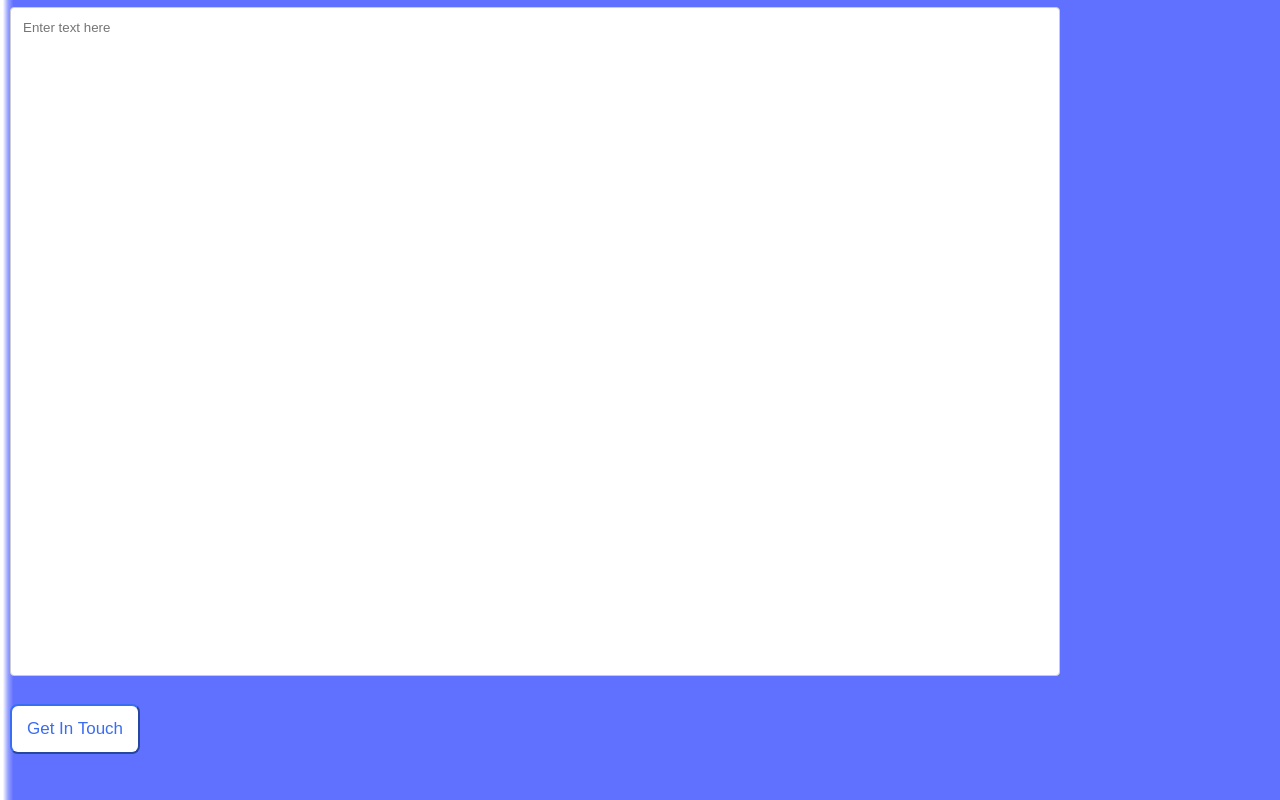
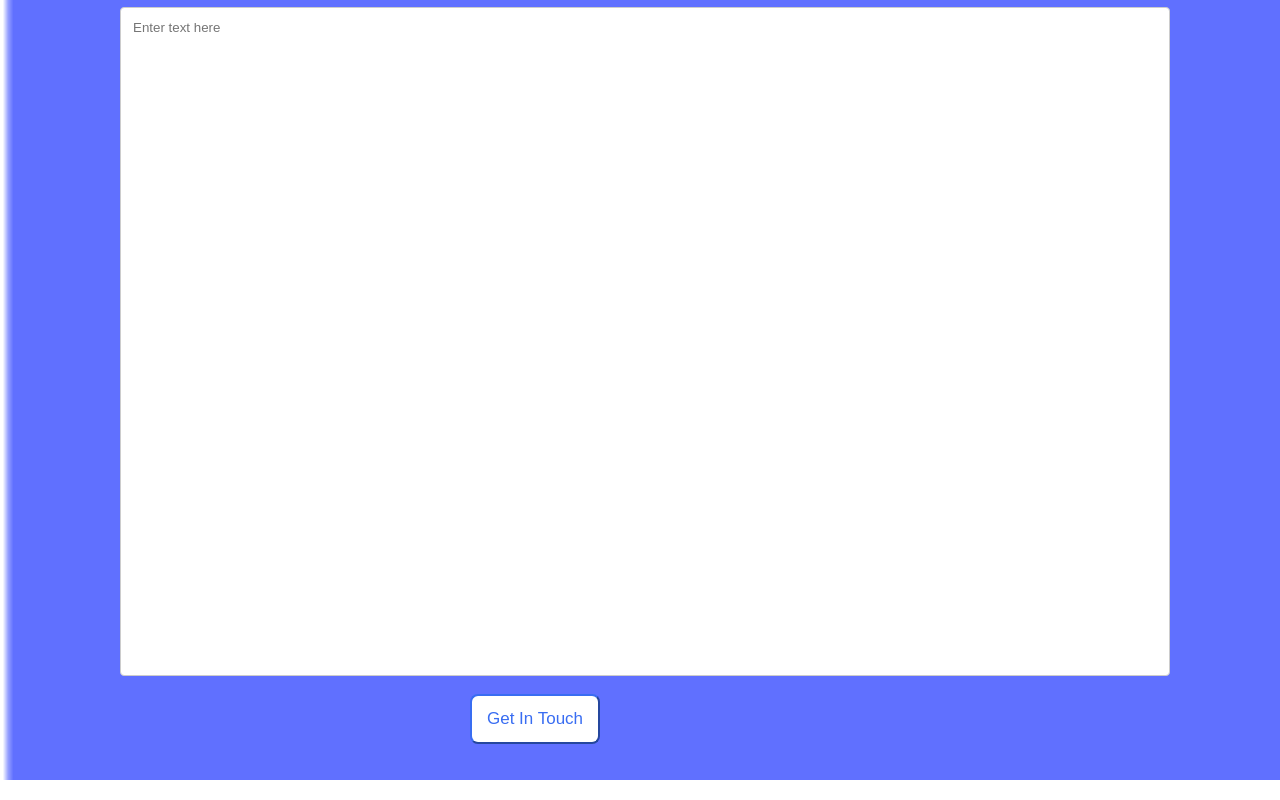
Before and after one commit to Rizwan-learn/Portfolio-Mobile, a website: page index.html in a window 1280 px wide. Shown: the part 5339-6139 px from the top of the page. Drawn offline with Linux system fonts and the light colour scheme.

Commit message:
Align form

```diff
--- a/styles.css
+++ b/styles.css
@@ -636,6 +636,12 @@ button:active {
   padding-bottom: 10%;
 }
 
+form{
+  display: flex;
+  flex-direction: column;
+  align-items: center;
+}
+
 input {
   width: 80%;
   padding: 12px;
@@ -661,5 +667,6 @@ input {
   height: 50px;
   border-color: #396df2;
   border-radius: 8px;
-  margin: 10px;
+  align-self: flex-start;
+  margin-right: 210px;
 }
```
Also changed, not shown: index.html (+1 -3 lines).
